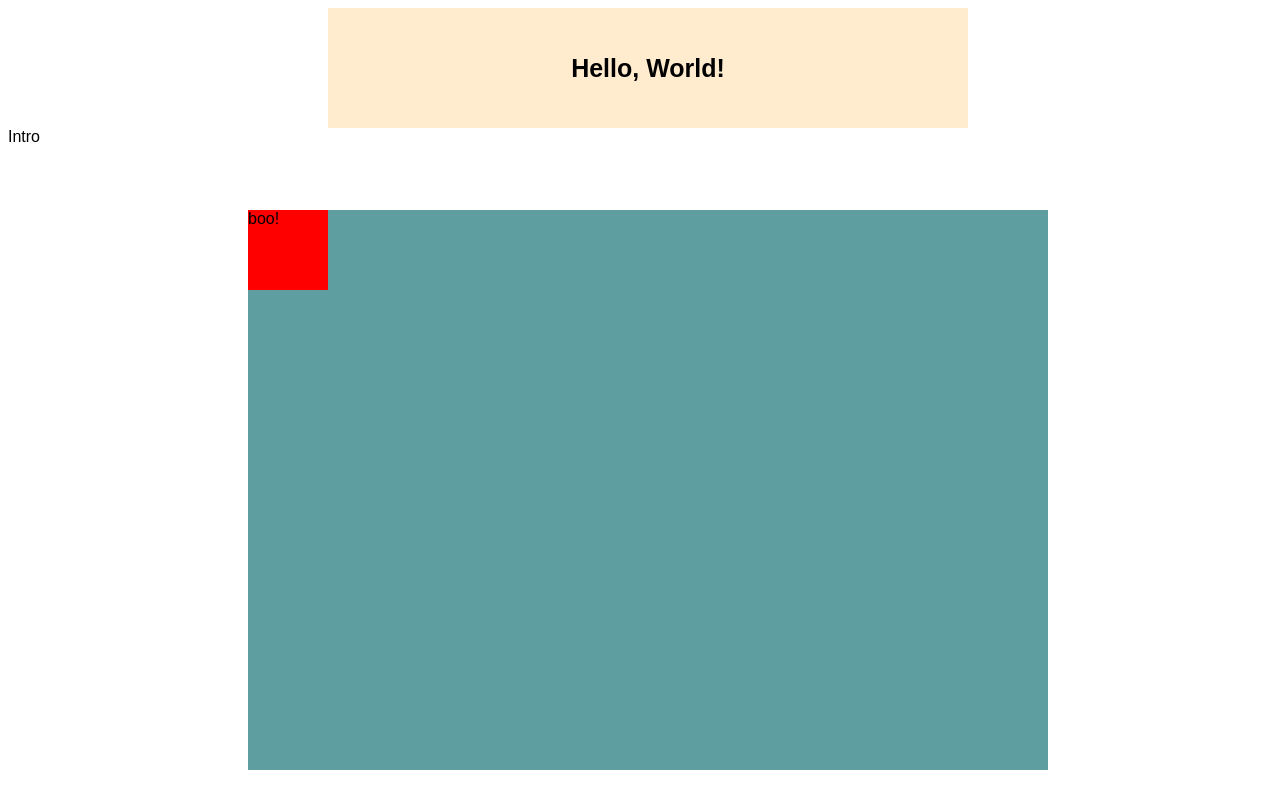
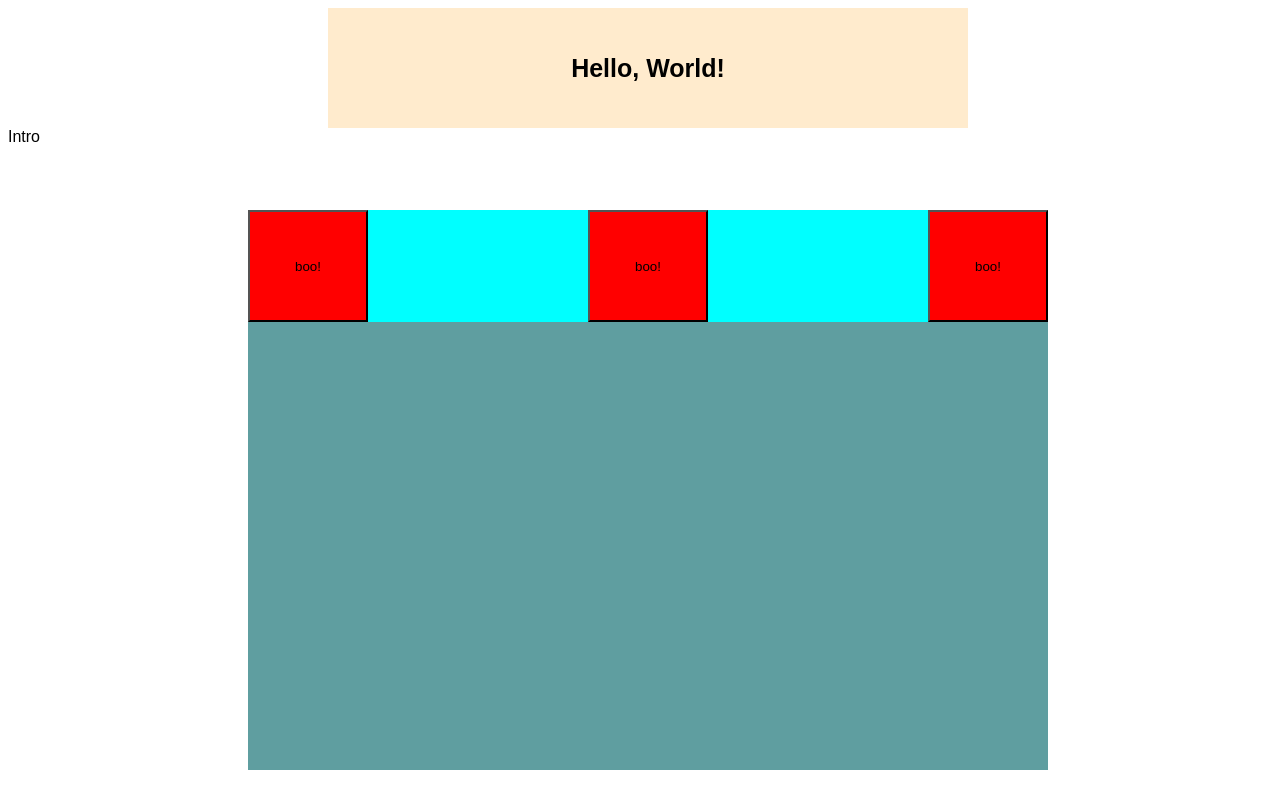
Before and after one commit to GlassesNoGlasses/just-for-fun, a React (Create React App) app: page / in a window 1280 px wide. Shown: the top 808 px of the page. Built offline with nearby package versions, Linux system fonts and the light colour scheme.

Commit message:
Update Picross Dynamic Square

```diff
--- a/src/components/Picross.js
+++ /dev/null
@@ -1,16 +0,0 @@
-import React from 'react'
-import PropTypes from 'prop-types'
-import './picross.css'
-import PicrossSquare from './PicrossSquare'
-
-function Picross(props) {
-  return (
-    <div className='picross-container'>
-        <PicrossSquare />
-    </div>
-  )
-}
-
-Picross.propTypes = {}
-
-export default Picross
--- /dev/null
+++ b/src/components/Picross/Picross.js
@@ -0,0 +1,24 @@
+import React from 'react'
+import PropTypes from 'prop-types'
+import { useState } from 'react';
+import './picross.css'
+import PicrossRow from './PicrossRow'
+
+function Picross(props) {
+
+  const [rows, setRows] = useState([]);
+  const dim = props.size;
+
+  return (
+    <div className='picross-container'>
+      <PicrossRow />
+        {/* <PicrossRow event={() => {
+          setRows([...rows, <PicrossRow /> * 4])
+        }}/> */}
+    </div>
+  )
+}
+
+Picross.propTypes = {}
+
+export default Picross
--- /dev/null
+++ b/src/components/Picross/PicrossRow.js
@@ -0,0 +1,25 @@
+import React, { useEffect } from 'react'
+import { useState } from 'react';
+import PropTypes from 'prop-types'
+import PicrossSquare from './PicrossSquare';
+import './picrossRow.css'
+
+function PicrossRow(props) {
+    // const size = props.size;
+    const size = 4;
+    //cannot multiple components; figure out alternative method
+    const [squaresOnRow, setSquaresOnRow] = useState([<PicrossSquare/>, <PicrossSquare/>, <PicrossSquare/>]);
+//     useEffect( {
+// // setSquaresOnRow([...squaresOnRow, <PicrossSquare /> * size]);
+//     })
+
+
+  return (
+    <div className= 'row' >
+        {squaresOnRow}
+    </div>
+  )
+  }
+PicrossRow.propTypes = {}
+
+export default PicrossRow
--- a/src/components/PicrossSquare.js
+++ b/src/components/Picross/PicrossSquare.js
@@ -1,5 +1,4 @@
 import React, { useState } from 'react';
-import PropTypes from 'prop-types'
 import './picrossSquare.css'
 
 function PicrossSquare(props) {
@@ -8,12 +7,11 @@ function PicrossSquare(props) {
 
 
   return (
-    <div className='square' style={{background:color}} onClick={() => {color === 'red' ? setColor('black'): setColor('red')}}>
+    <button className='square' style={{background:color}} onClick={() => {color === 'red' ? setColor('black'): setColor('red')}}>
         boo!
-    </div>
+    </button>
   )
 }
 
-PicrossSquare.propTypes = {}
 
 export default PicrossSquare
--- a/src/components/picross.css
+++ b/src/components/Picross/picross.css
@@ -2,6 +2,7 @@
 .picross-container {
     display: flex;
     margin: auto;
+    justify-content: space-evenly;
     margin-top: 5%;
     height: 70vh;
     width: 100vh;
--- /dev/null
+++ b/src/components/Picross/picrossRow.css
@@ -0,0 +1,9 @@
+
+.row {
+    display: flex;
+    align-content: space-between;
+    justify-content: space-between;
+    width: 100%;
+    height: 20%;
+    background-color: aqua;
+}
--- /dev/null
+++ b/src/components/Picross/picrossSquare.css
@@ -0,0 +1,7 @@
+
+
+.square {
+    display: block;
+    height: 100%;
+    width: 15%;
+}
--- a/src/components/picrossSquare.css
+++ /dev/null
@@ -1,7 +0,0 @@
-
-
-.square {
-    display: block;
-    height: 10vh;
-    width: 10vh;
-}
--- a/src/homePage/Home.js
+++ b/src/homePage/Home.js
@@ -3,7 +3,7 @@ import PropTypes from 'prop-types'
 import './Home.css'
 import '../strings'
 import Header from "../components/Header"
-import Picross from "../components/Picross"
+import Picross from "../components/Picross/Picross"
 import Intro from "../components/Intro"
 
 function Home(props) {
@@ -11,7 +11,7 @@ function Home(props) {
     <div>
         <Header />
         <Intro />
-        <Picross />
+        <Picross size={4}/>
     </div>
   )
 }
```
